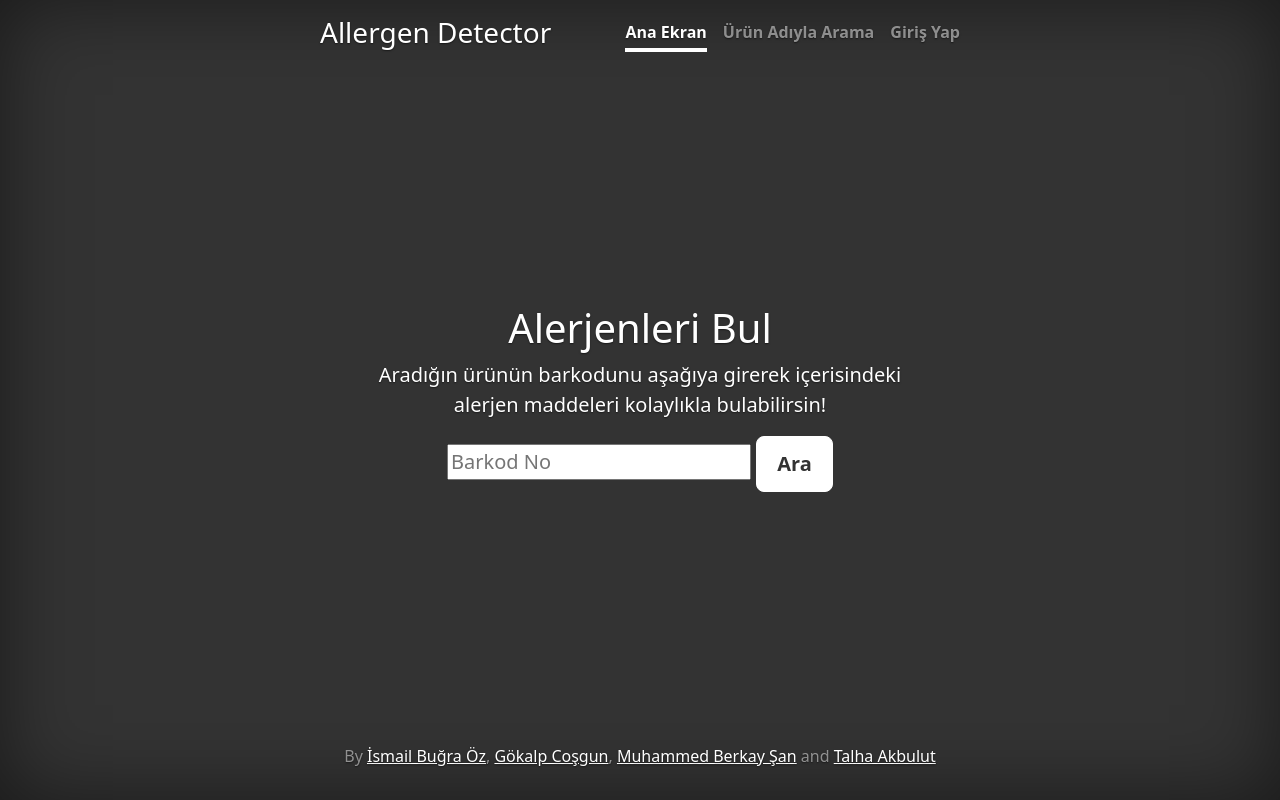
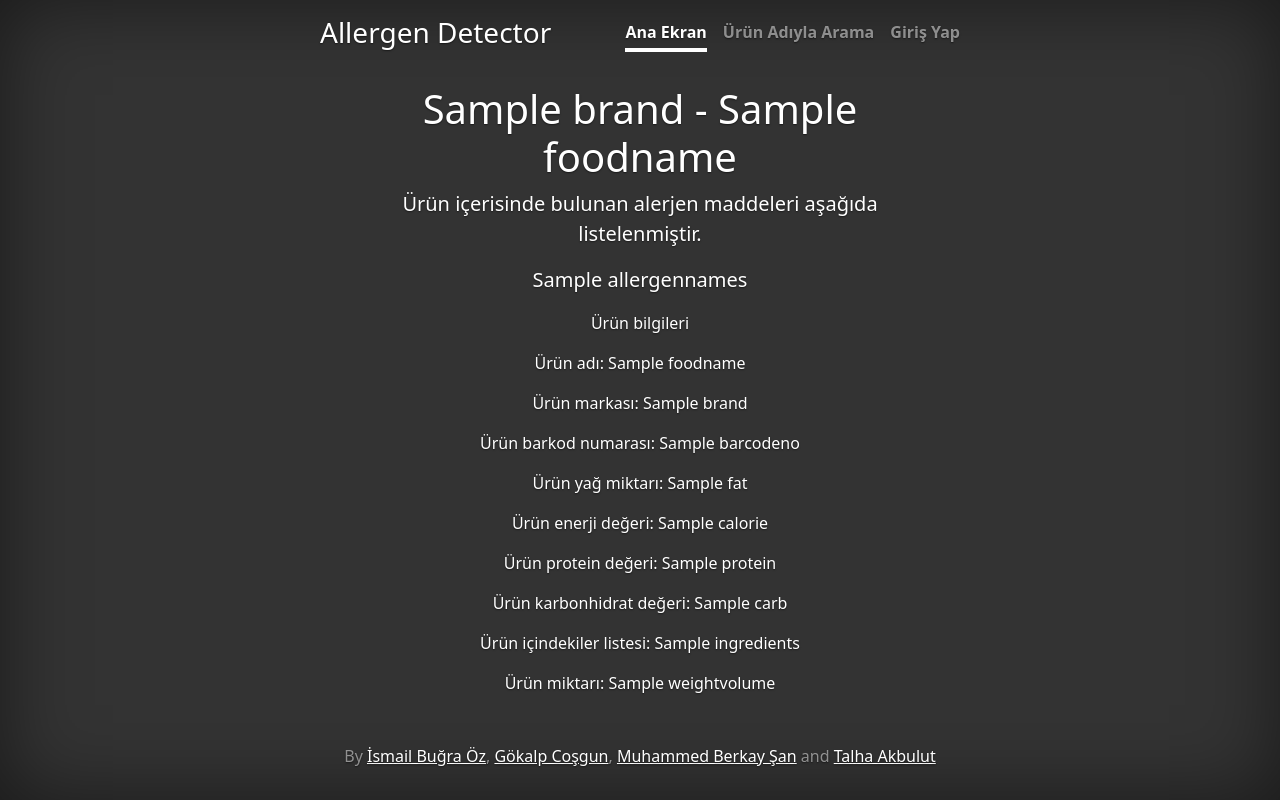
Before and after one commit to gklpcsgn/AllergenDetector, a Flask app: template Site/templates/result.html in a window 1280 px wide. Run offline with Flask 2, Linux system fonts and the light colour scheme; the template is opened without the code that fills it: most values are stand-ins (such as "Sample title", 1, 10 or a date in 2020); some libraries are stand-ins or nearby versions.

Commit message:
Proof Of Concept Sonuç ekranı eklendi

```diff
--- a/Site/app.py
+++ b/Site/app.py
@@ -1,5 +1,5 @@
 from flask import Flask, render_template, request, redirect, url_for, flash
-
+import pandas as pd
 import pickle
 import socket
 
@@ -7,6 +7,9 @@ app = Flask(__name__)
 # set the secret key.  keep this really secret:
 app.secret_key = b'_5#y2L"F4Q8z\n\xec]/'
 client = None
+
+isDebug = False
+
 @app.route("/", methods=['GET', 'POST'])
 def home():
     global client
@@ -22,25 +25,32 @@ def home():
 
 @app.route("/search", methods=['POST'])
 def search():
-    global client
-    if request.method == 'POST':
-        if client is None:
-            flash('Connection Error.', category='error')
-            print("Cannot connect to server.")
-            return render_template("index.html")
-        barkod = request.form['search']
-        if not barkod.isdigit():
-                flash('Barkod yalnızca sayı içerebilir.', category='error')
+    if not isDebug:
+        global client
+        if request.method == 'POST':
+            if client is None:
+                flash('Connection Error.', category='error')
+                print("Cannot connect to server.")
                 return render_template("index.html")
-        message = barkod
-        message = message.encode('utf-8')
-        client.send(message)
+            barkod = request.form['search']
+            if not barkod.isdigit():
+                    flash('Barkod yalnızca sayı içerebilir.', category='error')
+                    return render_template("index.html")
+            message = barkod
+            message = message.encode('utf-8')
+            client.send(message)
 
-        # TODO : replace test=barkod with from_server
-        from_server = client.recv(4096)
-        from_server = from_server.decode('utf-8')
-        print("From server : ",from_server)
-        return render_template('test.html', test=from_server)
+            # TODO : replace test=barkod with from_server
+            from_server = client.recv(4096)
+            from_server = from_server.decode('utf-8')
+            print("From server : ",from_server)
+            # return render_template('test.html', test=from_server)
+            data = pd.read_json(from_server)
+        return render_template('result.html', barcodeno=data['barcodeno'][0], foodname=data['foodname'][0], brand=data['brand'][0], weightvolume=data['weightvolume'][0], ingredients=data['ingredients'][0], fat=data['fat'][0], protein=data['protein'][0], carbs=data['carbs'][0], calorie=data['calorie'][0], allergennames=data['allergennames'][0])
+    else:
+        from_server = "[{\"barcodeno\":1,\"foodname\":\"ekmek\",\"brand\":\"firinci\",\"weightvolume\":200,\"ingredients\":\"un\",\"fat\":20,\"protein\":10,\"carbs\":75,\"calorie\":300,\"allergennames\":\"['gluten', 'findik']\"}]"
+        data = pd.read_json(from_server)
+        return render_template('result.html', barcodeno=data['barcodeno'][0], foodname=data['foodname'][0], brand=data['brand'][0], weightvolume=data['weightvolume'][0], ingredients=data['ingredients'][0], fat=data['fat'][0], protein=data['protein'][0], carbs=data['carbs'][0], calorie=data['calorie'][0], allergennames=data['allergennames'][0])
 
 @app.route("/signin")
 def signin():
--- a/Site/templates/result.html
+++ b/Site/templates/result.html
@@ -8,13 +8,21 @@
 {% extends "base.html" %} {% block title %} Allergen Detector {% endblock %}  {% block content %}
 
 
-<h1 class="cover-heading">Alerjenleri Bul</h1>
-        <p class="lead">Aradığın ürünün barkodunu aşağıya girerek içerisindeki alerjen maddeleri kolaylıkla bulabilirsin!</p>
+<h1 class="cover-heading">{{ brand }} - {{ foodname }}</h1>
+        <p class="lead">Ürün içerisinde bulunan alerjen maddeleri aşağıda listelenmiştir.</p>
+        <p class="lead">{{ allergennames }}</p>
+        <p>Ürün bilgileri</p>
+        <p>Ürün adı: {{ foodname }}</p>
+        <p>Ürün markası: {{ brand }}</p>
+        <p>Ürün barkod numarası: {{ barcodeno }}</p>
+        <p>Ürün yağ miktarı: {{ fat }}</p>
+        <p>Ürün enerji değeri: {{ calorie }}</p>
+        <p>Ürün protein değeri: {{ protein }}</p>
+        <p>Ürün karbonhidrat değeri: {{ carb }}</p>
+        <p>Ürün içindekiler listesi: {{ ingredients }}</p>
+        <p>Ürün miktarı: {{ weightvolume }}</p>
 
-<form class="lead" action="/search" method="POST">
-    <input type="number" name="search" placeholder="Barkod No">
-    <input class="btn btn-lg btn-secondary" type="submit" value="Ara">
-</form>
+
 
 
 {% endblock %}
```
Also changed, not shown: test.json (+14 -1 lines), 1 other file.
